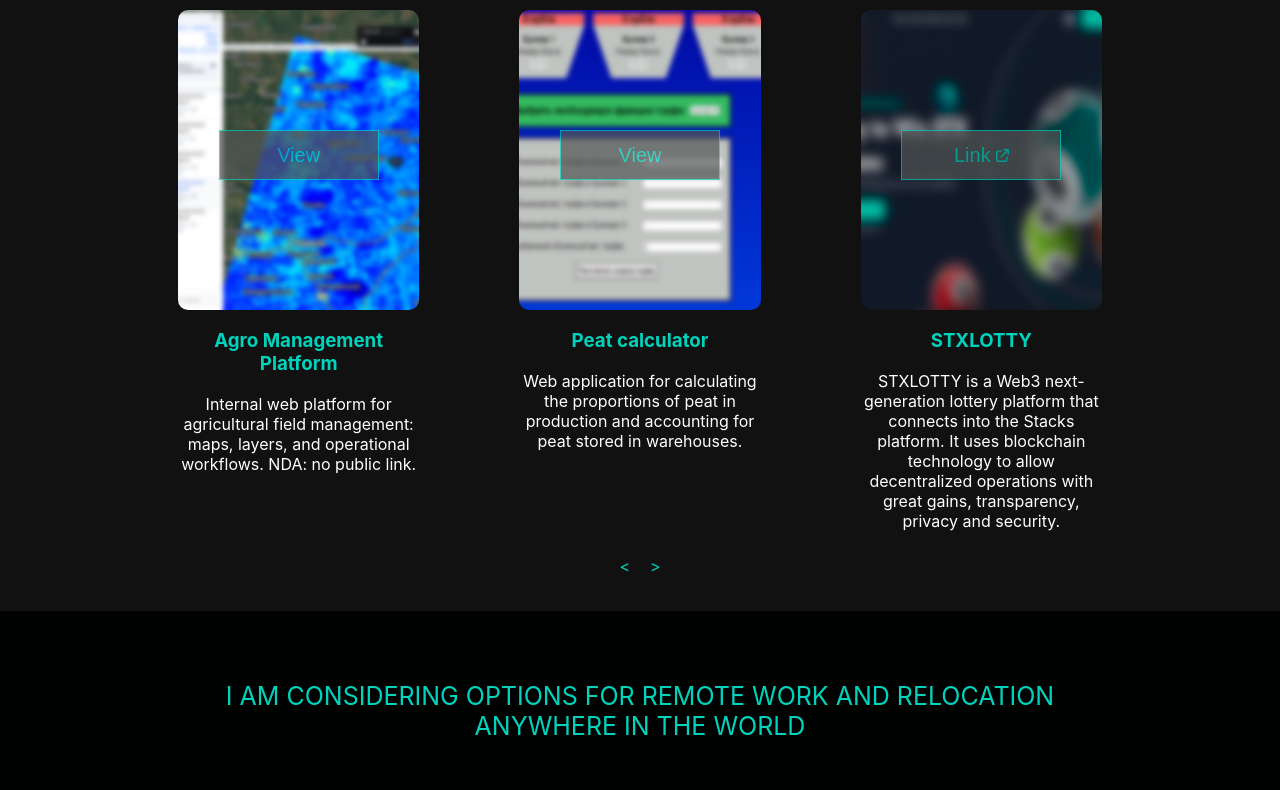
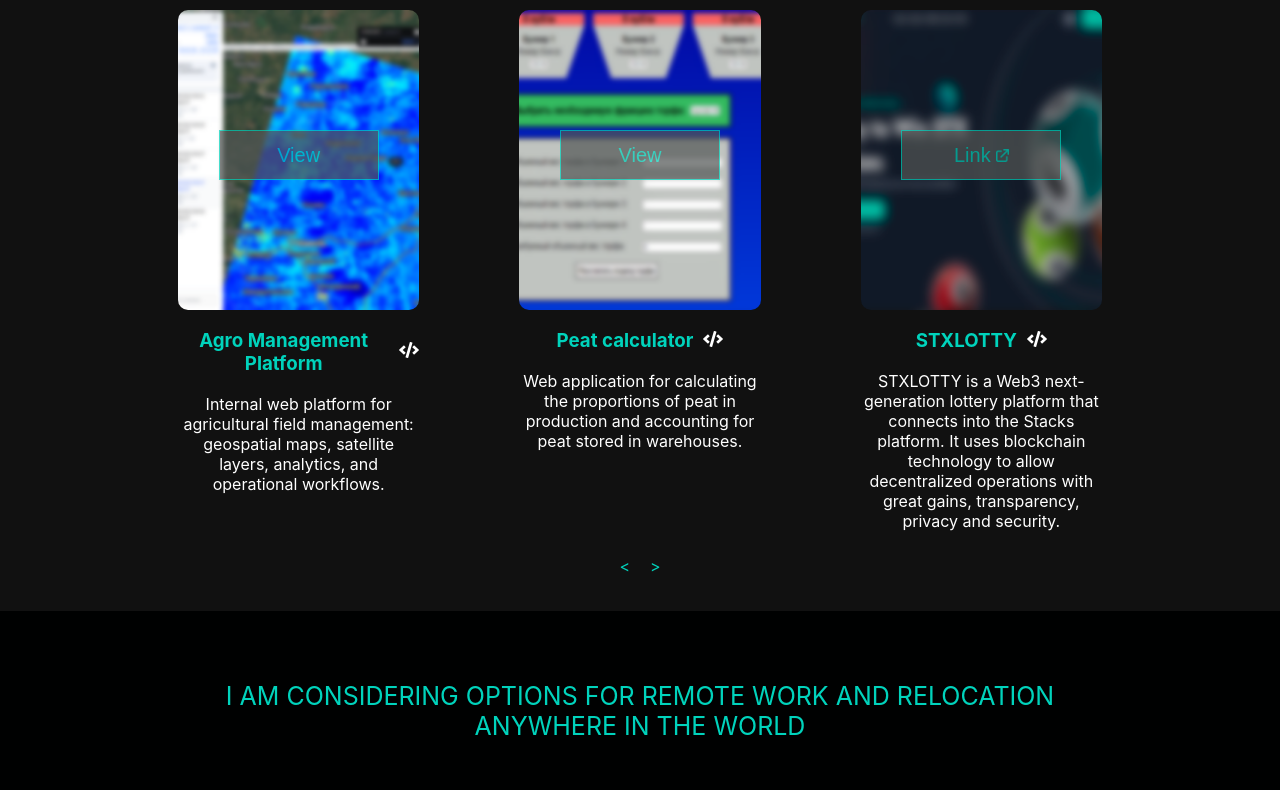
Before and after one commit to PavelVoitov/portfolio-ts, a React (Create React App) app: page / in a window 1280 px wide. Shown: the part 2088-2878 px from the top of the page. Built offline with nearby package versions, Linux system fonts and the light colour scheme.

Commit message:
add tooltip for project tech stack, new projects

```diff
--- a/src/i18n/en/translation.json
+++ b/src/i18n/en/translation.json
@@ -66,6 +66,7 @@
     "task-recorder": "An application for daily task management, providing the ability to create, plan, and edit tasks.",
     "citrinium": "Website for a dental clinic with a contact form and responsive design ensures convenient access to information and appointment booking on all devices.",
     "stxlotty": "STXLOTTY is a Web3 next-generation lottery platform that connects into the Stacks platform. It uses blockchain technology to allow decentralized operations with great gains, transparency, privacy and security.",
-    "agro-mng-web": "Internal web platform for agricultural field management: maps, layers, and operational workflows. NDA: no public link."
+    "agro-mng-web": "Internal web platform for agricultural field management: geospatial maps, satellite layers, analytics, and operational workflows.",
+    "speed-time": "Content publishing platform with an admin dashboard: post management, database storage via Supabase, and protected access using authentication and RLS policies."
   }
 }
--- a/src/i18n/ru/translation.json
+++ b/src/i18n/ru/translation.json
@@ -66,6 +66,7 @@
     "task-recorder": "Приложение для  ежедневного управления задачами, обеспечивает возможность создания, планирования и редактирования дел.",
     "citrinium": "Веб-сайт стоматологической клиники с контактной формой и адаптивным дизайном обеспечивает удобный доступ к информации и записи на приемы на всех устройствах.",
     "stxlotty": "STXLOTTY — это лотерейная платформа следующего поколения Web3, которая подключается к платформе Stacks. Она использует технологию блокчейна, чтобы обеспечить децентрализованные операции с большой выгодой, прозрачностью, конфиденциальностью и безопасностью.",
-    "agro-mng-web": "Внутренняя веб-платформа для управления сельскохозяйственными полями: карты, слои и операционные процессы. NDA: публичная ссылка отсутствует."
+    "agro-mng-web": "Внутренняя веб-платформа для управления сельскохозяйственными полями: карты, спутниковые слои, аналитика и операционные процессы.",
+    "speed-time": "Платформа для публикации контента с административной панелью: управление постами, хранение данных в Supabase и ограничение доступа через аутентификацию."
   }
 }
--- a/src/projects/Projects.tsx
+++ b/src/projects/Projects.tsx
@@ -52,6 +52,7 @@
                                 codeLink={el.githubLink}
                                 sliderPhotos={el.sliderPhoto}
                                 handleOpenModal={handleOpenModal}
+                                stack={el.stack}
                             />
                         ))}
                     </AliceCarousel>
--- a/src/projects/dataProjects.ts
+++ b/src/projects/dataProjects.ts
@@ -3,6 +3,7 @@
 import cardsFon from "../../src/assets/images/cardsFon.png";
 import citriniumFon from "../../src/assets/images/citrinium.png";
 import peatCalculator from "../../src/assets/images/peat-calculator.png"
+import speedTime from "../../src/assets/images/speed-time.png"
 import stxlotty from "../../src/assets/images/stx-lotty.png"
 import agroCover from "../../src/assets/images/agroCover.png"
 import signIn from "../../src/assets/images/projects/cards/SignIn.png"
@@ -46,7 +47,20 @@
         platform: "web",
         img: agroCover,
         sliderPhoto: [agro1, agro2, agro3, agro4, agro5, agro6],
-        stack: ["Next.js", "TypeScript", "Redux", "MapLibre"],
+        stack: [
+			"Next.js",
+			"React",
+			"TypeScript",
+			"Redux",
+			"SCSS Modules",
+			"MapLibre GL",
+			"Recharts",
+			"i18next",
+			"Python",
+			"FlaskAPI",
+			"Airfrow",
+			"Docker"
+		],
         highlights: ["Field management", "Maps & layers", "Role-based access"],
         isNda: true,
     },
@@ -64,6 +78,18 @@
 			workSchemePeatCalculator,
 			hoppersPeatCalculator,
 			boxesPeatCalculator
+		],
+		stack: [
+			"React",
+			"TypeScript",
+			"Redux Toolkit",
+			"Formik",
+			"Yup",
+			"Material UI",
+			"Sass",
+			"Numeric.js",
+			"Storybook",
+			"Jest + Testing Library",
 		]
 	},
 	{
@@ -74,6 +100,17 @@
 		githubLink: '',
 		sliderPhoto: [],
         platform: "web",
+		stack: [
+			"Next.js",
+			"TypeScript",
+			"Tailwind CSS",
+			"Stacks wallet integration",
+			"Stacks Transactions",
+			"Stacks Network",
+			"Stacks Blockchain API Client",
+			"Axios",
+			"React-toastify",
+		]
 	},
 	{
 		id: "education-cards",
@@ -83,6 +120,33 @@
 		githubLink: '',
 		sliderPhoto: [signIn, signUp, profile, packs, cards, addCards],
         platform: "web",
+		stack: [
+			"React",
+			"TypeScript",
+			"Redux",
+			"Redux Thunk",
+			"React Router",
+			"Material UI",
+			"Styled-components",
+			"Formik",
+			"Axios",
+		  ],
+	},
+	{
+		id: "speed-time",
+		title: "Speed-Time",
+		img: speedTime,
+		siteLink: 'https://www.speed-time.ru/',
+		githubLink: '',
+		sliderPhoto: [],
+        platform: "web",
+		stack:  [
+			"Next.js",
+			"TypeScript",
+			"Supabase",
+			"SCSS",
+			"React-Bootstrap",
+	]
 	},
 	{
 		id: "citrinium",
@@ -92,5 +156,6 @@
 		githubLink: '',
 		sliderPhoto: [],
         platform: "web",
+		stack:  [ "HTML5", "CSS3", "JavaScript", "EmailJS" ]
 	},
 ]
--- a/src/projects/project/Project.module.scss
+++ b/src/projects/project/Project.module.scss
@@ -52,17 +52,101 @@
             display: flex;
             flex-direction: row;
             align-items: center;
+            justify-content: center;
+            gap: 10px;
 
             h3 {
                 display: block;
                 text-align: center;
             }
+            .iconsContainer {
+                display: flex;
+                align-items: center;
+                gap: 10px;
+            }
             .githubIcon {
                 display: block;
                 width: 23px;
-                margin-left: 10px;
                 img {
                     object-fit: fill;
+                }
+            }
+            .tooltipContainer {
+                position: relative;
+                display: inline-block;
+                cursor: pointer;
+
+                .stackIcon {
+                    font-size: 20px;
+                    color: $textColor;
+                    transition: color 0.3s ease, transform 0.3s ease;
+
+                    &:hover {
+                        color: $primaryColor;
+                        transform: scale(1.1);
+                    }
+                }
+
+                .tooltip {
+                    visibility: hidden;
+                    opacity: 0;
+                    position: absolute;
+                    bottom: 125%;
+                    left: 50%;
+                    transform: translateX(-50%);
+                    background-color: rgba(0, 0, 0, 0.9);
+                    color: #fff;
+                    padding: 12px 16px;
+                    border-radius: 8px;
+                    white-space: nowrap;
+                    z-index: 1000;
+                    min-width: 200px;
+                    max-width: 300px;
+                    white-space: normal;
+                    box-shadow: 0 4px 12px rgba(0, 0, 0, 0.3);
+                    transition: opacity 0.3s ease, visibility 0.3s ease;
+                    pointer-events: none;
+
+                    &::after {
+                        content: "";
+                        position: absolute;
+                        top: 100%;
+                        left: 50%;
+                        transform: translateX(-50%);
+                        border-width: 6px;
+                        border-style: solid;
+                        border-color: rgba(0, 0, 0, 0.9) transparent transparent transparent;
+                    }
+
+                    .tooltipTitle {
+                        font-weight: 600;
+                        margin-bottom: 8px;
+                        font-size: 14px;
+                        color: $primaryColor;
+                    }
+
+                    .tooltipContent {
+                        display: flex;
+                        flex-wrap: wrap;
+                        gap: 4px;
+                        font-size: 13px;
+                        line-height: 1.5;
+
+                        .techItem {
+                            display: inline-flex;
+                            align-items: center;
+
+                            .separator {
+                                margin: 0 4px;
+                                color: rgba(255, 255, 255, 0.5);
+                            }
+                        }
+                    }
+                }
+
+                &:hover .tooltip {
+                    visibility: visible;
+                    opacity: 1;
                 }
             }
         }
--- a/src/projects/project/Project.tsx
+++ b/src/projects/project/Project.tsx
@@ -3,6 +3,7 @@
 import { Button } from "../../common/components/button/Button";
 import githubIcon from "../../assets/images/github-mark.png"
 import { useTranslation } from "react-i18next";
+import { FaCode } from "react-icons/fa";
 
 type Props = {
     title: string
@@ -12,6 +13,7 @@
     codeLink?: string
     sliderPhotos: string[]
     handleOpenModal: (sliderPhotos: string[]) => void
+    stack?: string[]
 }
 export const Project = ({
     title,
@@ -20,7 +22,8 @@
     siteLink,
     codeLink,
     sliderPhotos,
-    handleOpenModal
+    handleOpenModal,
+    stack
 }: Props) => {
     const { t } = useTranslation()
     const backgroundImage = {
@@ -53,6 +56,23 @@
             <div className={c.textBlock}>
                 <div className={c.titleAndIconBlock}>
                     <h3>{title}</h3>
+                    <div className={c.iconsContainer}>
+                        {stack && stack.length > 0 && (
+                            <div className={c.tooltipContainer}>
+                                <FaCode className={c.stackIcon} />
+                                <div className={c.tooltip}>
+                                    <div className={c.tooltipTitle}>Tech Stack:</div>
+                                    <div className={c.tooltipContent}>
+                                        {stack.map((tech, index) => (
+                                            <span key={index} className={c.techItem}>
+                                                {tech}
+                                                {index < stack.length - 1 && <span className={c.separator}> • </span>}
+                                            </span>
+                                        ))}
+                                    </div>
+                                </div>
+                            </div>
+                        )}
                         {codeLink && (
                             <a
                                 href={codeLink}
@@ -64,6 +84,7 @@
                             </a>
                         )}
                     </div>
+                </div>
                 <div className={c.description}>
                     {description}
                 </div>
```
Also changed, not shown: src/assets/images/socialnetworks.png (deleted), src/assets/images/speed-time.png (added). Lines whose indentation alone changed are shown as unchanged.
